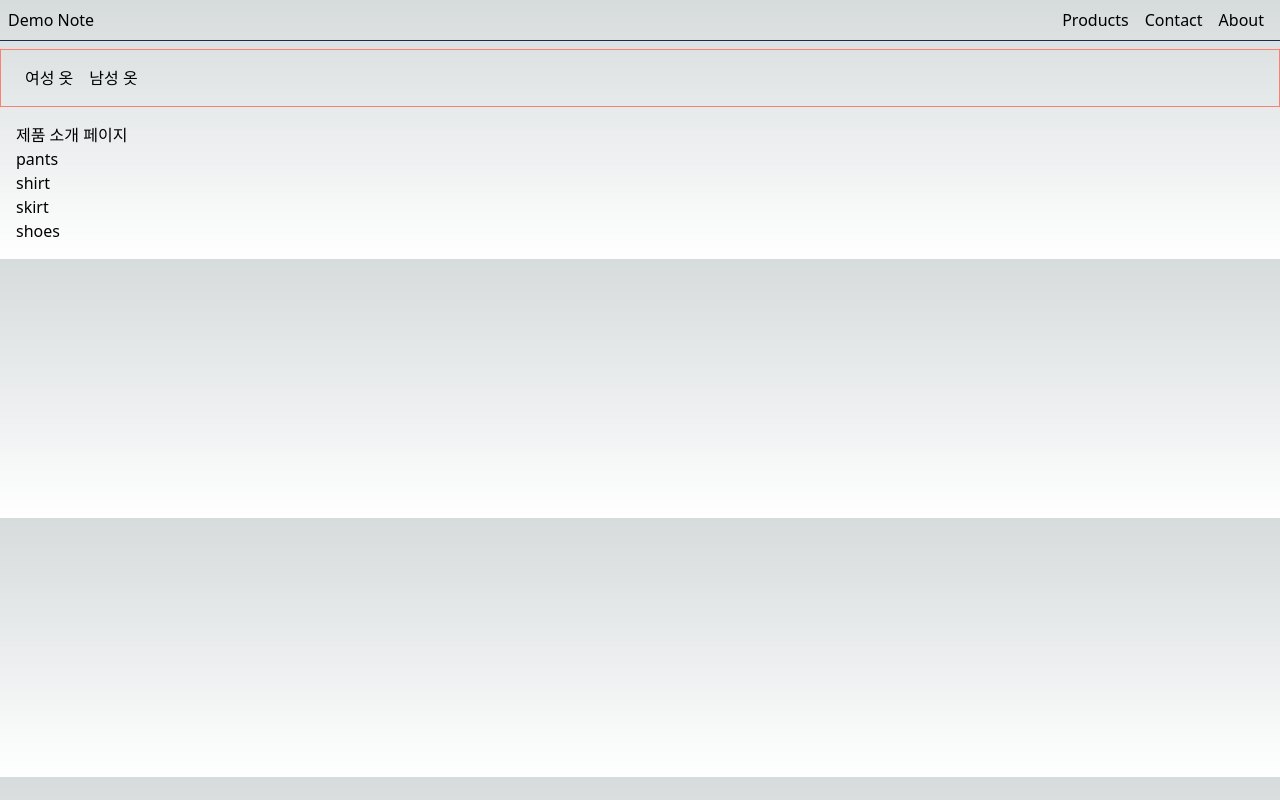
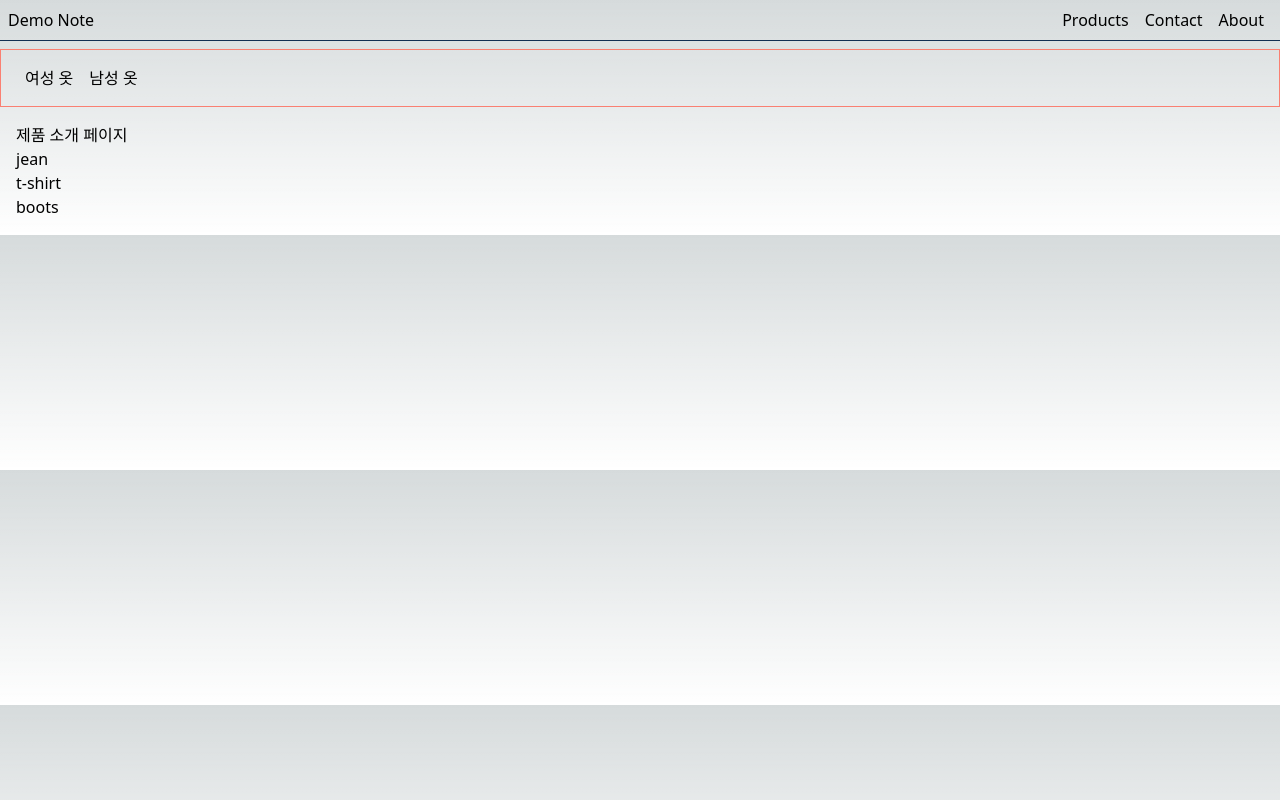
Before and after one commit to prgrms-web-devcourse/FEDC4-React-Study, a Next.js app in the folder donghwan/my-app/: page /products in a window 1280 px wide. Built offline with nearby package versions, Linux system fonts and the light colour scheme.

Commit message:
feat: 서버에서 데이터 받아서 ssg

```diff
--- /dev/null
+++ b/donghwan/my-app/data/products.json
@@ -0,0 +1,17 @@
+[
+  {
+    "id": "1234",
+    "name": "jean",
+    "price": 500
+  },
+  {
+    "id": "1235",
+    "name": "t-shirt",
+    "price": 500
+  },
+  {
+    "id": "1236",
+    "name": "boots",
+    "price": 500
+  }
+]
--- a/donghwan/my-app/src/app/products/[slug]/page.tsx
+++ b/donghwan/my-app/src/app/products/[slug]/page.tsx
@@ -1,3 +1,6 @@
+import { getProduct, getProducts } from '@/service/products';
+import { notFound } from 'next/navigation';
+
 type Props = {
   params: {
     slug: string;
@@ -10,13 +13,20 @@ export function generateMetadata({ params }: Props) {
   };
 }
 
-export default function Pants({ params }: Props) {
-  return <h1>{params.slug} 소개 페이지입니다!</h1>;
+export default async function Product({ params: { slug } }: Props) {
+  // 서버에서 해당 데이터중 해당 제품의 정보를 찾아 그걸 보여줌
+  const product = await getProduct(slug);
+  if (!product) {
+    notFound();
+  }
+
+  return <h1>{product.name} 소개 페이지입니다!</h1>;
 }
 
-export function generateStaticParams() {
-  const products = ['pants', 'shirt'];
+export async function generateStaticParams() {
+  // 모든 제품의 페이지를 미리 만들거임 (SSG)
+  const products = await getProducts();
   return products.map((product) => ({
-    slug: product,
+    slug: product.id,
   }));
 }
--- a/donghwan/my-app/src/app/products/page.tsx
+++ b/donghwan/my-app/src/app/products/page.tsx
@@ -1,15 +1,16 @@
+import { getProducts } from '@/service/products';
 import Link from 'next/link';
 
-const products = ['pants', 'shirt', 'skirt', 'shoes'];
-
-export default function ProductsLayout() {
+export default async function ProductsLayout() {
+  //서버 파일(데이터베이스)에 있는 제품의 리스트를 읽어와서 , 그걸 보여줌
+  const products = await getProducts();
   return (
     <>
       <h1>제품 소개 페이지</h1>
       <ul>
-        {products.map((product) => (
-          <li key={product}>
-            <Link href={`/products/${product}`}>{product}</Link>
+        {products.map(({ id, name }) => (
+          <li key={id}>
+            <Link href={`/products/${id}`}>{name}</Link>
           </li>
         ))}
       </ul>
--- /dev/null
+++ b/donghwan/my-app/src/service/products.ts
@@ -0,0 +1,20 @@
+import path from 'path';
+import { promises as fs } from 'fs';
+
+export type Product = {
+  id: string;
+  name: string;
+  price: number;
+};
+
+export async function getProducts(): Promise<Product[]> {
+  const filePath = path.join(process.cwd(), 'data', 'products.json');
+  const data = await fs.readFile(filePath, 'utf-8');
+
+  return JSON.parse(data);
+}
+
+export async function getProduct(id: string): Promise<Product | undefined> {
+  const products = await getProducts();
+  return products.find((item) => item.id === id);
+}
```
